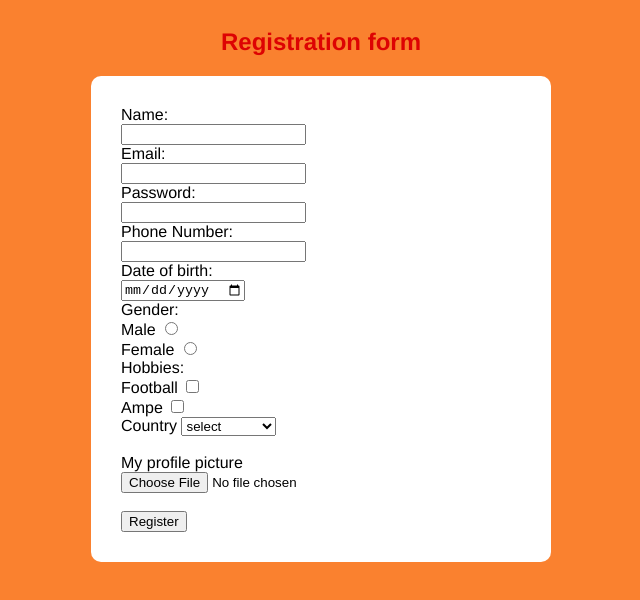
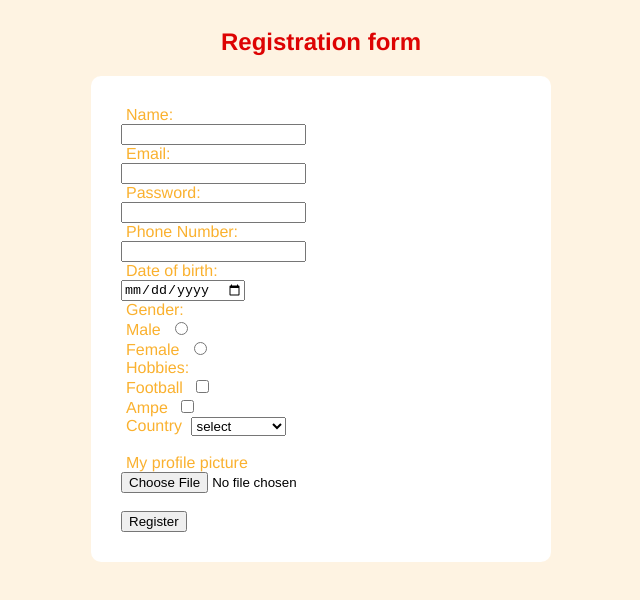
Before and after one commit to andysieh/form, a plain HTML site: page index.HTML in a window 1280 px wide. Shown: the whole page, without its empty margins (319-959 px from the left). Drawn offline with Linux system fonts and the light colour scheme.

Commit message:
hi am learning how to code

```diff
--- a/form.css
+++ b/form.css
@@ -1,6 +1,6 @@
 body{
     font-family: 'Franklin Gothic Medium', 'Arial Narrow', Arial, sans-serif;
-    background-color: #fa812f;
+    background-color: #FEF3E2;
     display: flex;
     flex-direction: column;
     justify-content: center;
@@ -17,3 +17,7 @@ h2{
     color: #dd0303;
 
 }
+label{
+    color: #fab12f;
+    margin: 5px;
+}
```
